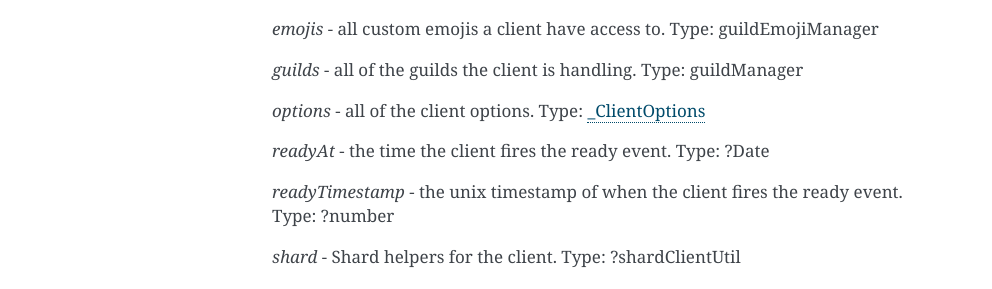
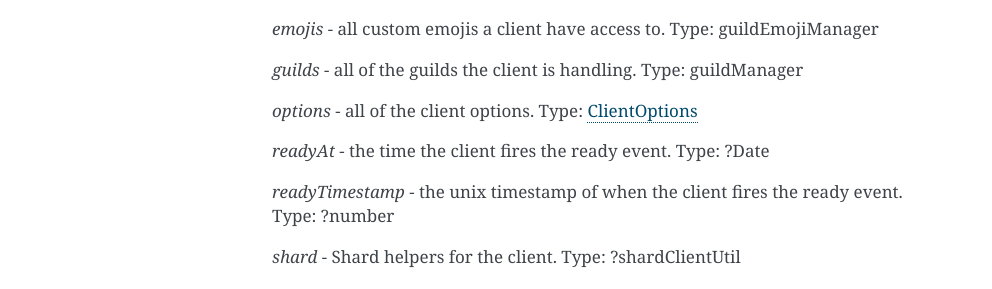
Before and after one commit to hydrogen-studio/dhy, a Sphinx documentation site: the page built from docs/source/Client.rst, in a window 1280 px wide. Shown: the part 453-742 px from the top of the page, without its empty margins (148-1140 px from the left). Built offline with Sphinx 7.4.7, drawn with Linux system fonts in a browser that asks for light colours.

```diff
--- a/docs/source/Client.rst
+++ b/docs/source/Client.rst
@@ -28,7 +28,7 @@ Constructor
 
 *guilds* - all of the guilds the client is handling. Type: guildManager
 
-*options* - all of the client options. Type: `_ClientOptions <https://dhy.readthedocs.io/en/latest/ClientOptions.html>`_
+*options* - all of the client options. Type: `ClientOptions <https://dhy.readthedocs.io/en/latest/ClientOptions.html>`_
 
 *readyAt* - the time the client fires the ready event. Type: ?Date
 
```
